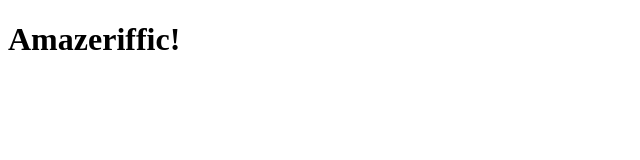
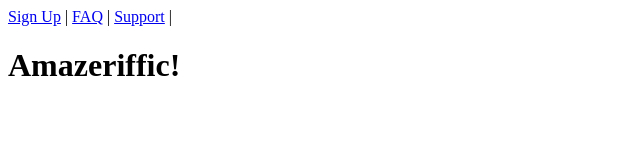
Before and after one commit to AZelinsky96/Amazeriffic, a plain HTML site: page index.html in a window 1280 px wide. Shown: the whole page, without its empty margins (0-640 px from the left). Drawn offline with Linux system fonts and the light colour scheme.

Commit message:
Building out the rough strcture of the page and setting up the header

```diff
--- a/index.html
+++ b/index.html
@@ -5,12 +5,26 @@
     <title>
         Amazeriffic!
     </title>
+    <nav>
+        <a href="#">Sign Up</a> |
+        <a href="#">FAQ</a> |
+        <a href="#">Support</a> |
+    </nav>
 </head>
 
 <body>
-    <h1>
-        Amazeriffic!
-    </h1>
+    <header>
+        <h1>
+            Amazeriffic!
+        </h1>
+    </header>
+    <main>
+
+    </main>
+
+    <footer>
+
+    </footer>
 </body>
 
 </html>
```
